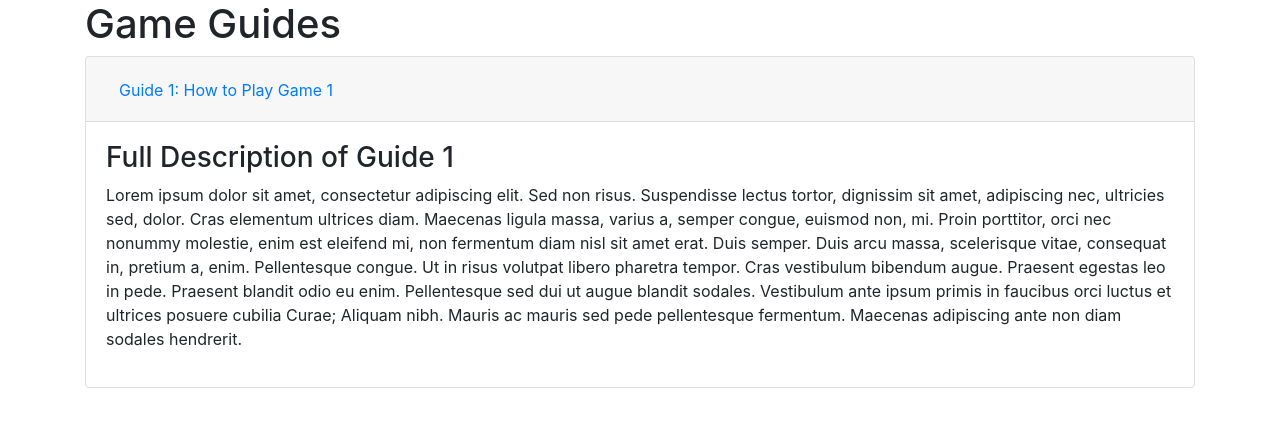
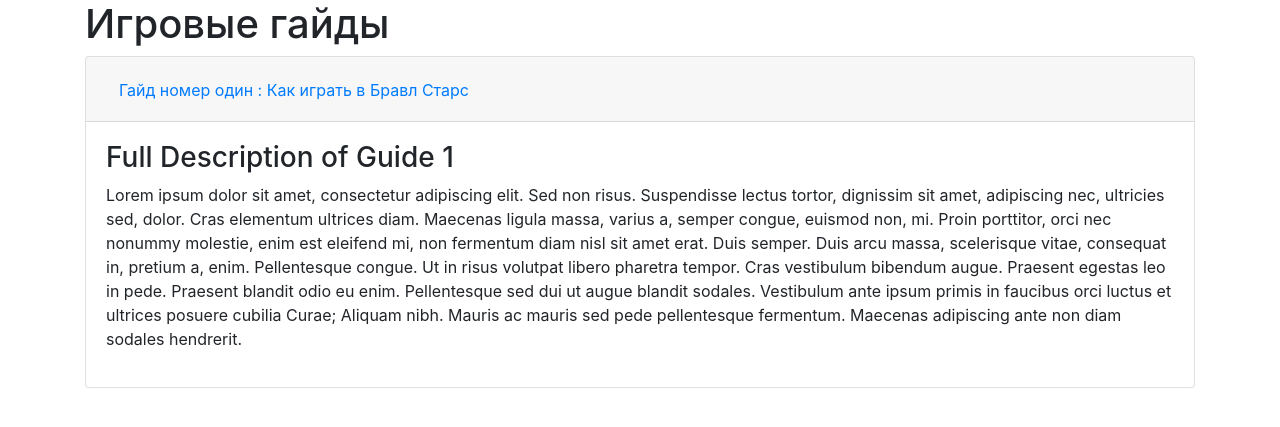
Before and after one commit to Catnap431/codespaces-flask1314, a Flask app: page /guides in a window 1280 px wide. Shown: the top 427 px of the page. Run offline with Flask 3, Linux system fonts and the light colour scheme; some libraries are stand-ins or nearby versions.

Commit message:
5 этап проекта (изменения)

```diff
--- a/templates/guides.html
+++ b/templates/guides.html
@@ -1,18 +1,18 @@
 <!DOCTYPE html>
 <html>
 <head>
-  <title>Game Guides</title>
+  <title>Игровые гайды</title>
   <link rel="stylesheet" href="https://stackpath.bootstrapcdn.com/bootstrap/4.5.2/css/bootstrap.min.css">
 </head>
 <body>
   <div class="container">
-    <h1>Game Guides</h1>
+    <h1>Игровые гайды</h1>
     <div class="accordion" id="guideAccordion">
       <div class="card">
         <div class="card-header" id="guideOneHeader">
           <h2 class="mb-0">
             <button class="btn btn-link" type="button" data-toggle="collapse" data-target="#guideOne" aria-expanded="true" aria-controls="guideOne">
-              Guide 1: How to Play Game 1
+              Гайд номер один : Как играть в Бравл Старс
             </button>
           </h2>
         </div>
```
